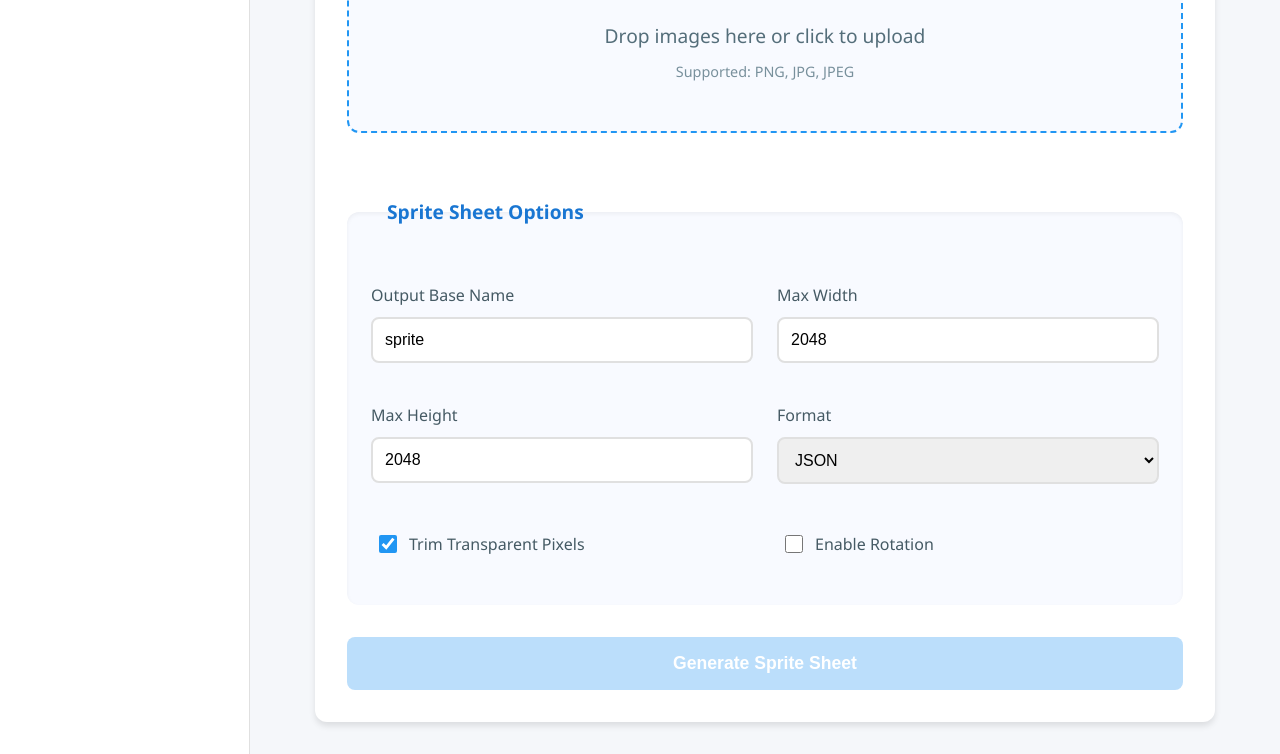
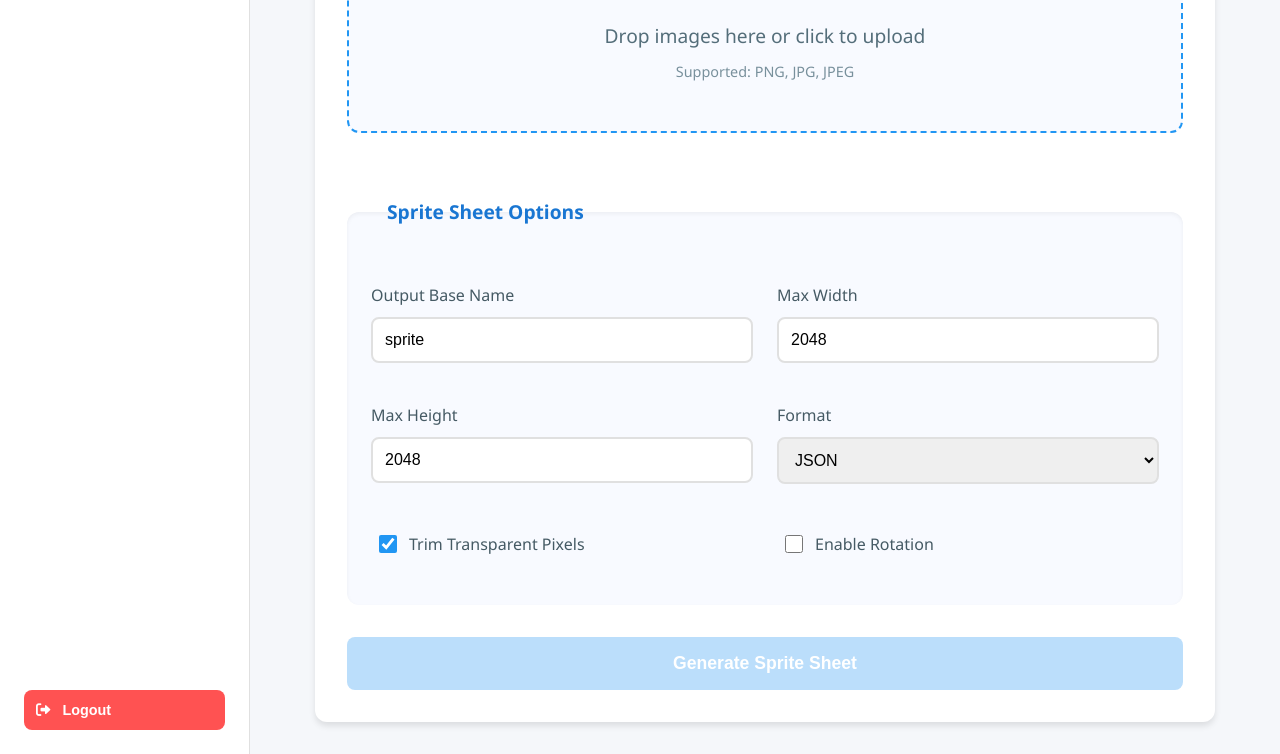
Before and after one commit to gamedev-yash/SpriteForge, a website: page frontend/index.html in a window 1280 px wide. Shown: the part 269-1023 px from the top of the page. Drawn offline with Linux system fonts and the light colour scheme; no server answers.

Commit message:
logout button is at bottom now

```diff
--- a/frontend/css/sidebar.css
+++ b/frontend/css/sidebar.css
@@ -1,4 +1,3 @@
-
 .app-wrapper {
     display: flex;
     min-height: 100vh;
@@ -117,8 +116,27 @@
 }
 
 #logoutBtn {
-    margin-top: auto;
+    margin-top: 2rem;  /* Changed from auto to give specific spacing */
     width: 100%;
+    padding: 0.75rem;
+    background: #ff5252;
+    color: white;
+    border: none;
+    border-radius: 8px;
+    font-size: 0.9rem;
+    font-weight: 600;
+    cursor: pointer;
+    transition: all 0.3s ease;
+    display: flex;
+    align-items: center;
+    justify-content: flex-start; /* Align text to left like nav items */
+    gap: 0.75rem;
+}
+
+#logoutBtn:hover {
+    background: #d32f2f;
+    transform: translateY(-1px);
+    box-shadow: 0 4px 12px rgba(255, 82, 82, 0.2);
 }
 
 /* Modify existing container style */
--- a/frontend/css/styles.css
+++ b/frontend/css/styles.css
@@ -405,6 +405,7 @@ button:disabled {
 }
 
 /* Logout Button Styles */
+/*
 #logoutBtn {
     position: absolute;
     top: 20px;
@@ -431,3 +432,4 @@ button:disabled {
     transform: translateY(-1px);
     box-shadow: 0 4px 12px rgba(255, 82, 82, 0.2);
 }
+*/
```
